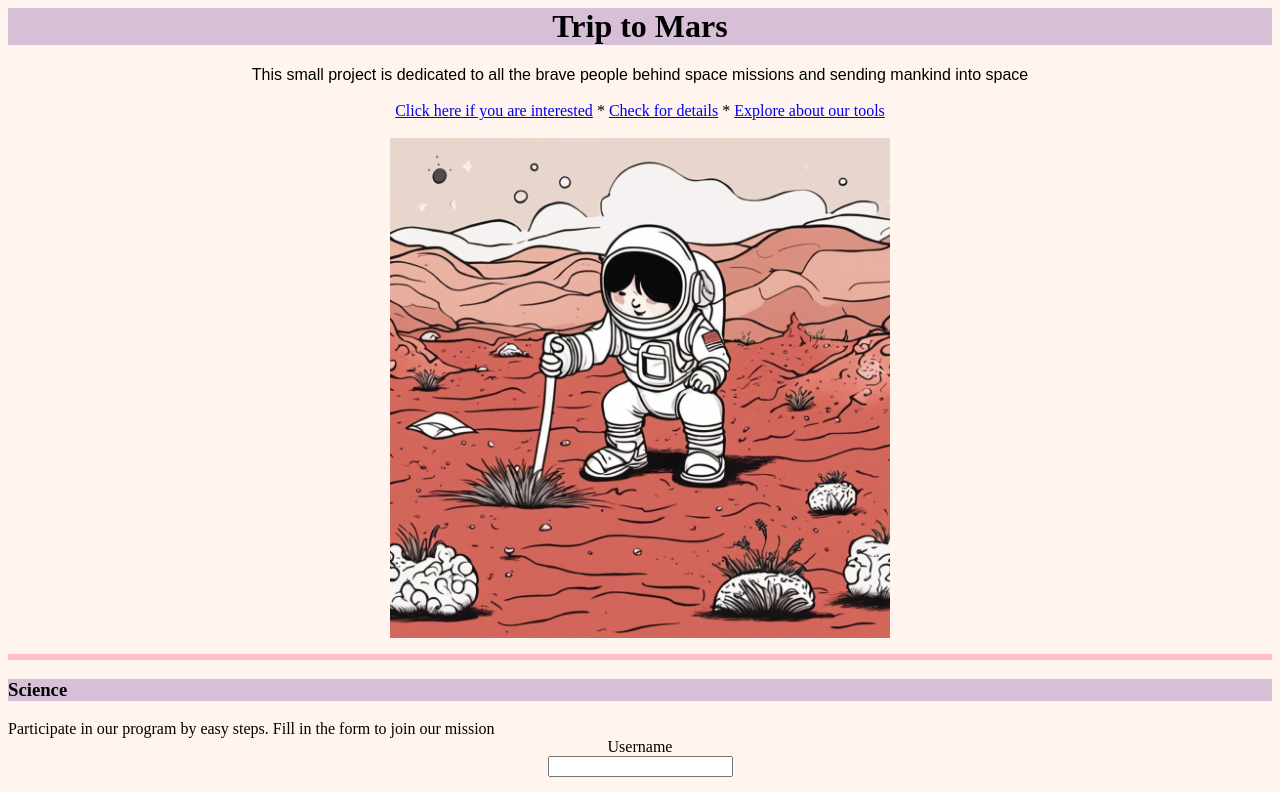
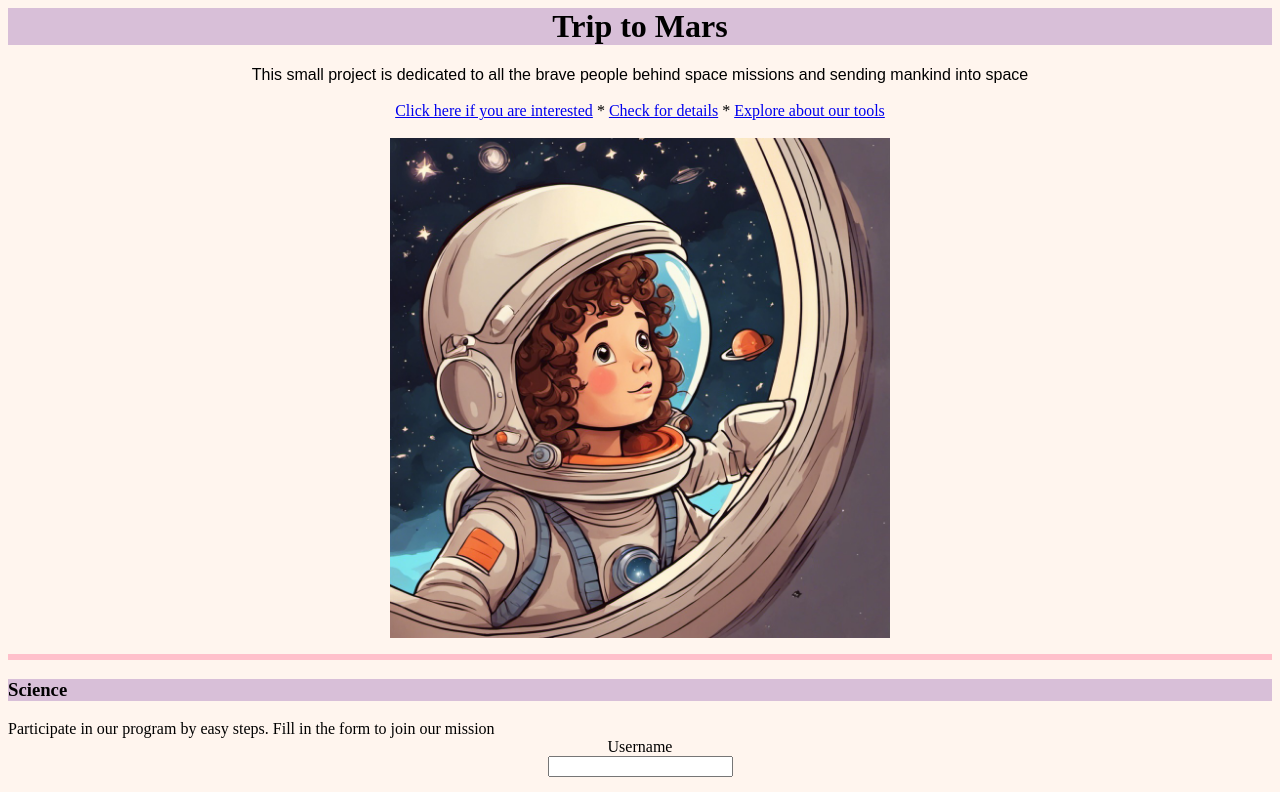
Before and after one commit to tatianapakulnitskaya/tatianapakulnitskaya.github.io, a plain HTML site: page Index.html in a window 1280 px wide. Shown: the top 792 px of the page. Drawn offline with Linux system fonts and the light colour scheme.

Commit message:
Update Index.html

```diff
--- a/Index.html
+++ b/Index.html
@@ -28,7 +28,7 @@ input[type=button], input[type=submit], input[type=reset] {
 					<a href="#details">Explore about our tools</a>
 					<br>
 						<br>
-							<img src="https://github.com/tatianapakulnitskaya/tatianapakulnitskaya.github.io/blob/main/src/Mars1.jpeg?raw=true" alt="Image 7" width="500" height="500">
+							<img src="https://github.com/tatianapakulnitskaya/tatianapakulnitskaya.github.io/blob/main/src/Mars8.jpeg?raw=true" alt="Image 7" width="500" height="500">
 
 					</center>
 						</p>
```
